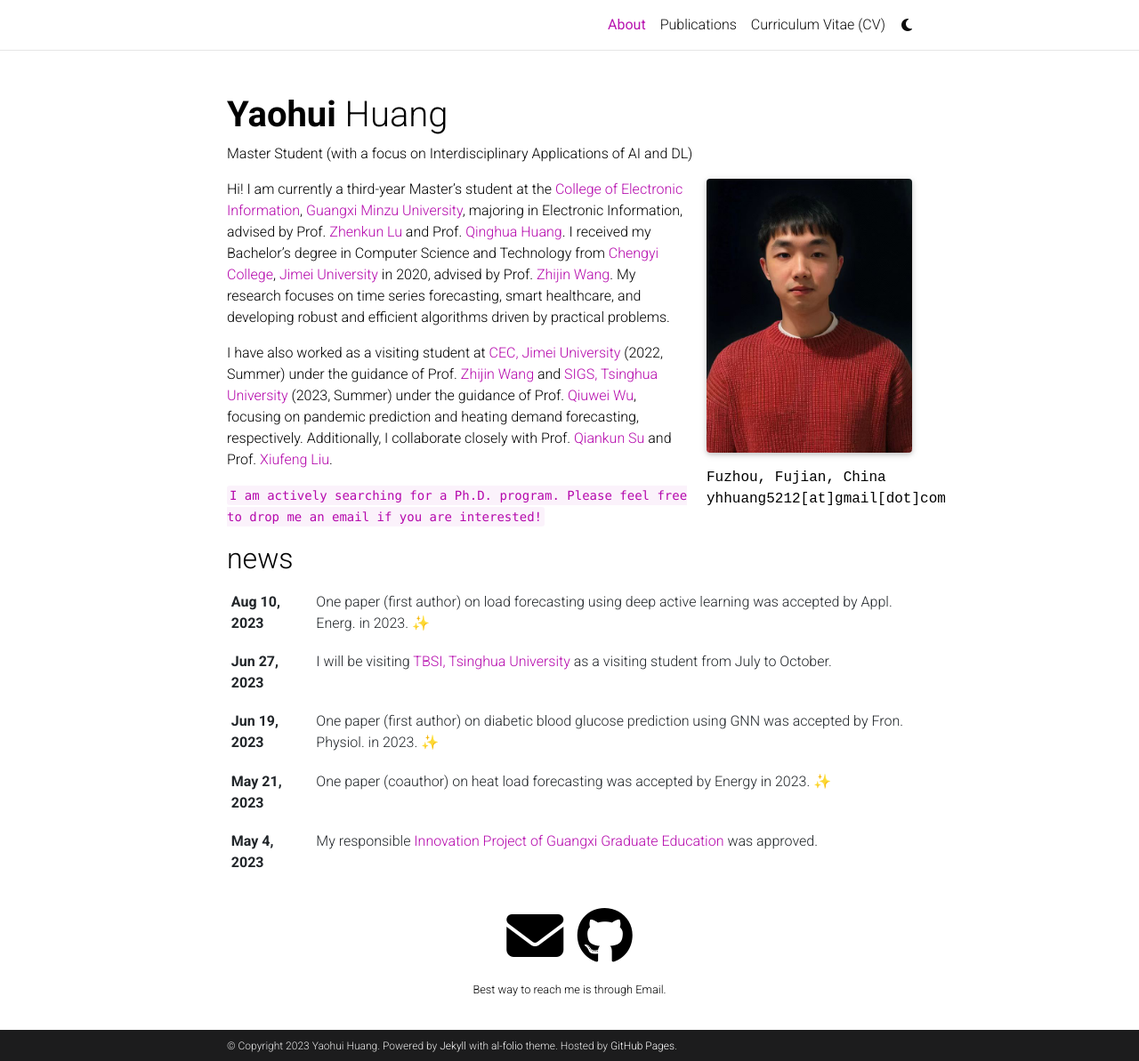
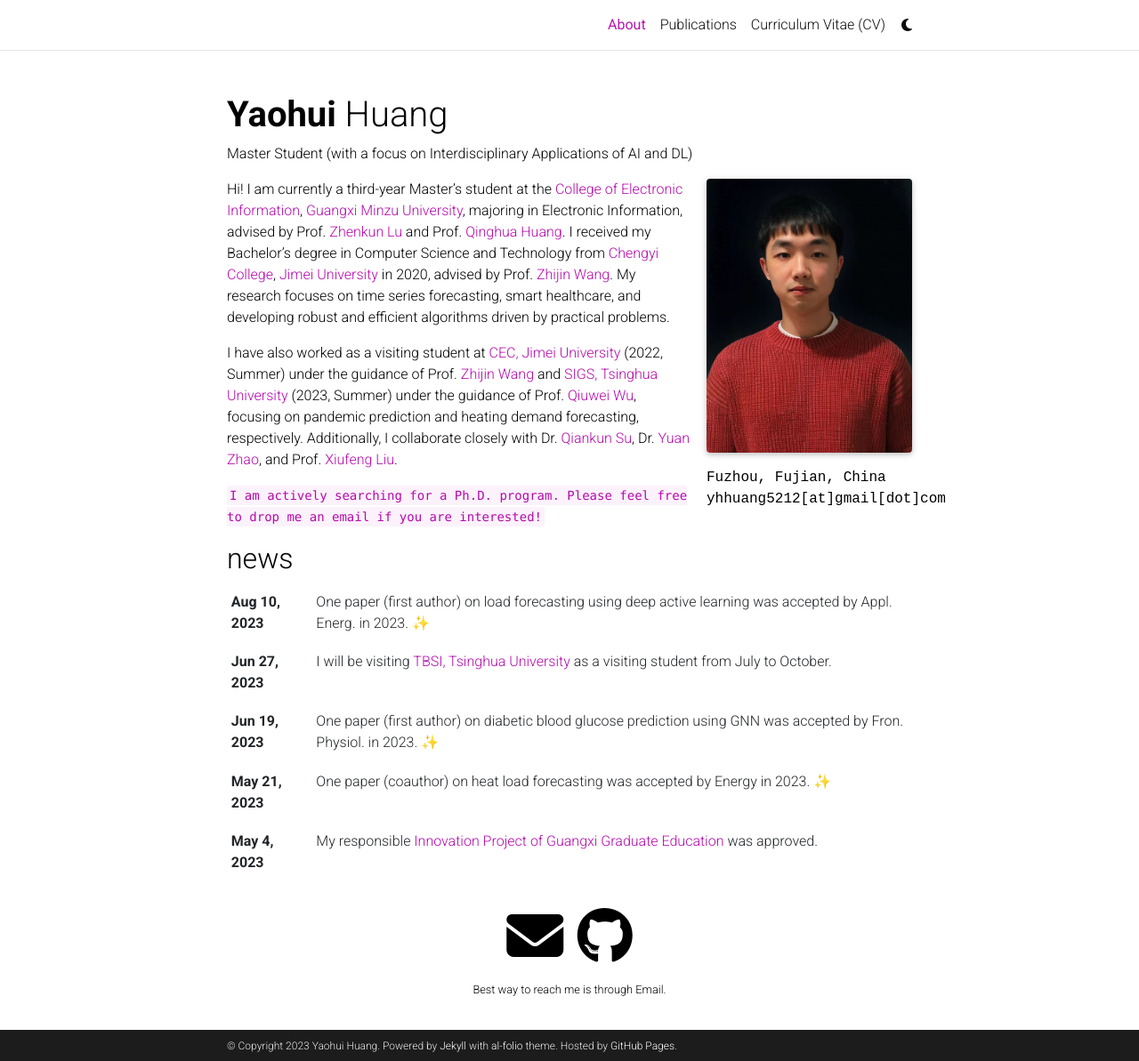
Before and after one commit to Yaohui-Huang/yaohui-huang.github.io, a Jekyll site: the page built from _pages/about.md, in a window 1280 px wide and 1193 px high. Shown: the whole window at 89% size. Built offline with Jekyll 4.4.1, drawn with Linux system fonts in a browser that asks for light colours; full-size pictures stand in for the smaller copies a plugin makes; emoji names are drawn with the system emoji font; comment, search, counter and statistics services are not loaded; a style sheet for code colours, icons or effects is not loaded.

Commit message:
update cv

```diff
--- a/_pages/about.md
+++ b/_pages/about.md
@@ -19,9 +19,9 @@ selected_papers: false # includes a list of papers marked as "selected={true}"
 social: true  # includes social icons at the bottom of the page
 ---
 
-Hi! I am currently a third-year Master's student at the [College of Electronic Information](https://ei.gxmzu.edu.cn/), [Guangxi Minzu University](http://www.gxun.edu.cn/), majoring in Electronic Information, advised by Prof. [Zhenkun Lu](https://ei.gxmzu.edu.cn/info/1053/3281.htm) and Prof. [Qinghua Huang](https://scholar.google.com/citations?hl=zh-CN&user=cdxgLCYAAAAJ). I received my Bachelor’s degree in Computer Science and Technology from [Chengyi College](http://chengyi.jmu.edu.cn/ssjgy.jsp?wbtreeid=1001), [Jimei University](http://www.jmu.edu.cn/) in 2020, advised by Prof. [Zhijin Wang](https://scholar.google.com/citations?user=rKUpBpMAAAAJ&hl=zh-CN).
+Hi! I am currently a third-year Master's student at the [College of Electronic Information](https://ei.gxmzu.edu.cn/), [Guangxi Minzu University](http://www.gxun.edu.cn/), majoring in Electronic Information, advised by Prof. [Zhenkun Lu](https://ei.gxmzu.edu.cn/info/1053/3281.htm) and Prof. [Qinghua Huang](https://scholar.google.com/citations?hl=zh-CN&user=cdxgLCYAAAAJ). I received my Bachelor’s degree in Computer Science and Technology from [Chengyi College](https://chengyi.jmu.edu.cn/index.htm), [Jimei University](http://www.jmu.edu.cn/) in 2020, advised by Prof. [Zhijin Wang](https://scholar.google.com/citations?user=rKUpBpMAAAAJ&hl=zh-CN).
 My research focuses on time series forecasting, smart healthcare, and developing robust and efficient algorithms driven by practical problems.
 
-I have also worked as a visiting student at [CEC, Jimei University](http://cec.jmu.edu.cn/) (2022, Summer) under the guidance of Prof. [Zhijin Wang](https://scholar.google.com/citations?user=rKUpBpMAAAAJ&hl=zh-CN) and [SIGS, Tsinghua University](https://www.sigs.tsinghua.edu.cn/) (2023, Summer) under the guidance of Prof. [Qiuwei Wu](https://scholar.google.com/citations?hl=zh-CN&user=LLit50EAAAAJ&view_op=list_works), focusing on pandemic prediction and heating demand forecasting, respectively. Additionally, I collaborate closely with Prof. [Qiankun Su](https://scholar.google.com/citations?hl=zh-CN&user=AB0gzYoAAAAJ&view_op=list_works) and Prof. [Xiufeng Liu](http://xiufengliu.github.io/).
+I have also worked as a visiting student at [CEC, Jimei University](http://cec.jmu.edu.cn/) (2022, Summer) under the guidance of Prof. [Zhijin Wang](https://scholar.google.com/citations?user=rKUpBpMAAAAJ&hl=zh-CN) and [SIGS, Tsinghua University](https://www.sigs.tsinghua.edu.cn/) (2023, Summer) under the guidance of Prof. [Qiuwei Wu](https://scholar.google.com/citations?hl=zh-CN&user=LLit50EAAAAJ&view_op=list_works), focusing on pandemic prediction and heating demand forecasting, respectively. Additionally, I collaborate closely with Dr. [Qiankun Su](https://scholar.google.com/citations?hl=zh-CN&user=AB0gzYoAAAAJ&view_op=list_works), Dr. [Yuan Zhao](https://scholar.google.com/citations?hl=zh-CN&user=b7r1FDwAAAAJ), and Prof. [Xiufeng Liu](http://xiufengliu.github.io/).
 
 `I am actively searching for a Ph.D. program. Please feel free to drop me an email if you are interested!`
```
